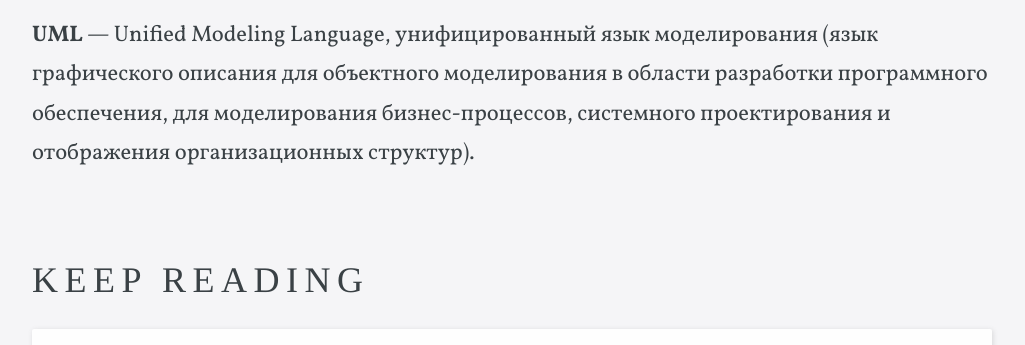
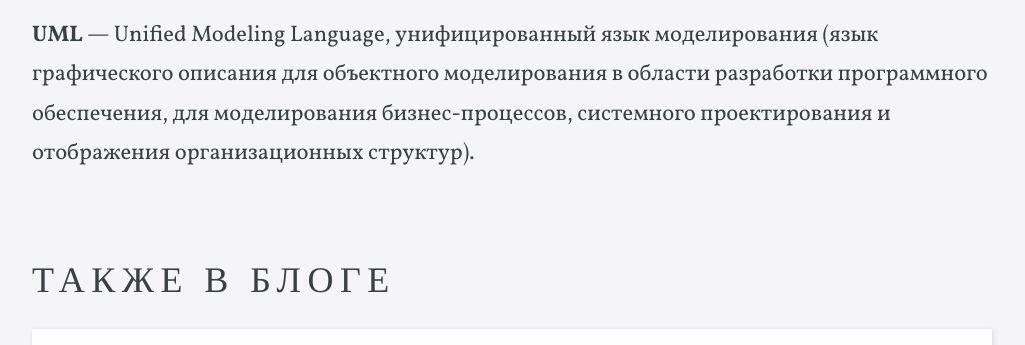
Before and after one commit to mau-tower/mautower-com, a Jekyll site: the page built from _posts/2024-05-07-glossary.md, in a window 1280 px wide and 900 px high, scrolled down 7963 px, cut to the strip 0-345 px from the top of the window. Shown: the whole strip, without its empty margins (128-1153 px from the left). Built offline with Jekyll 4.4.1, drawn with Linux system fonts in a browser that asks for light colours; some web fonts are replaced.

Commit message:
Keep reading header translated

```diff
--- a/_layouts/post.html
+++ b/_layouts/post.html
@@ -6,7 +6,7 @@ layout: page
 
 <div>{{ content }}</div>
 
-<h2>Keep reading</h2>
+<h2>Также в блоге</h2>
 <ol class="post-links post-list">
 	{% if page.next %}
 		{% include post-summary.html post=page.next %}
```
